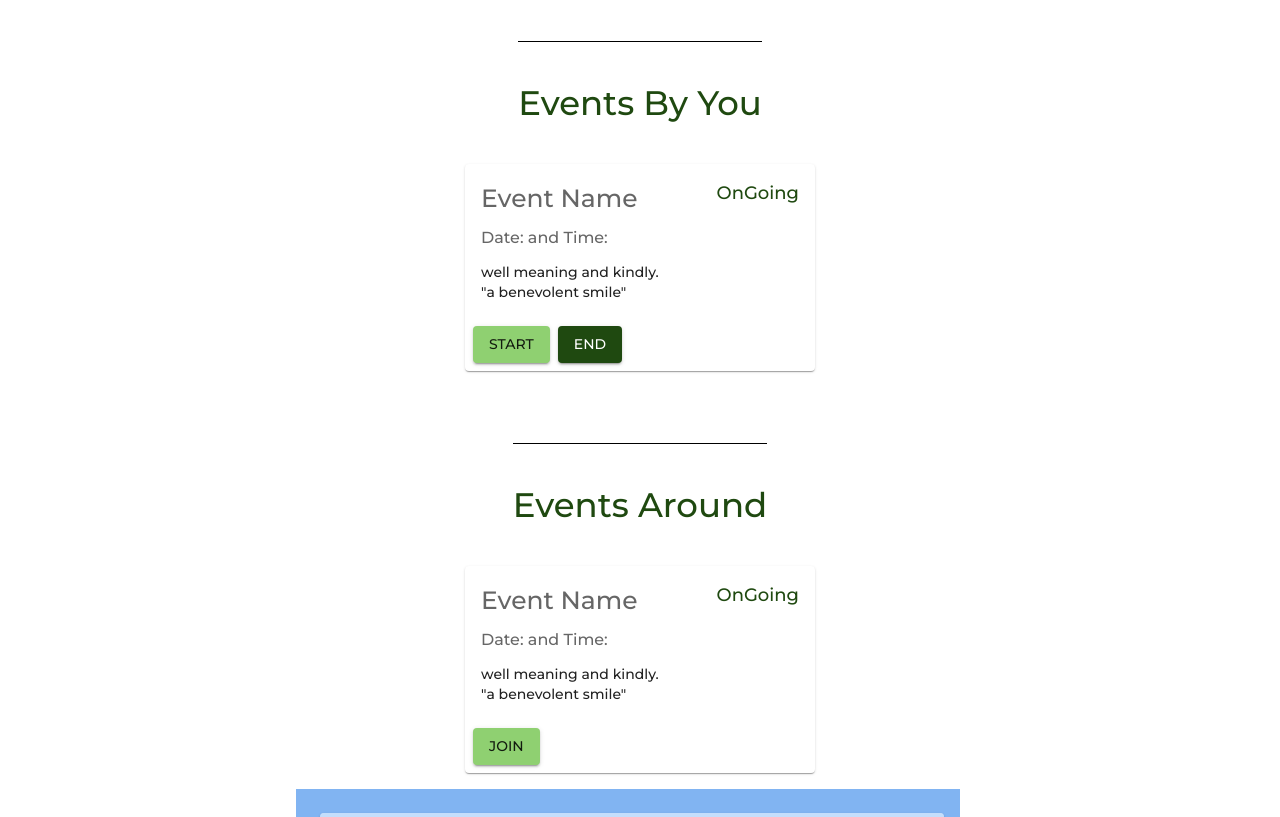
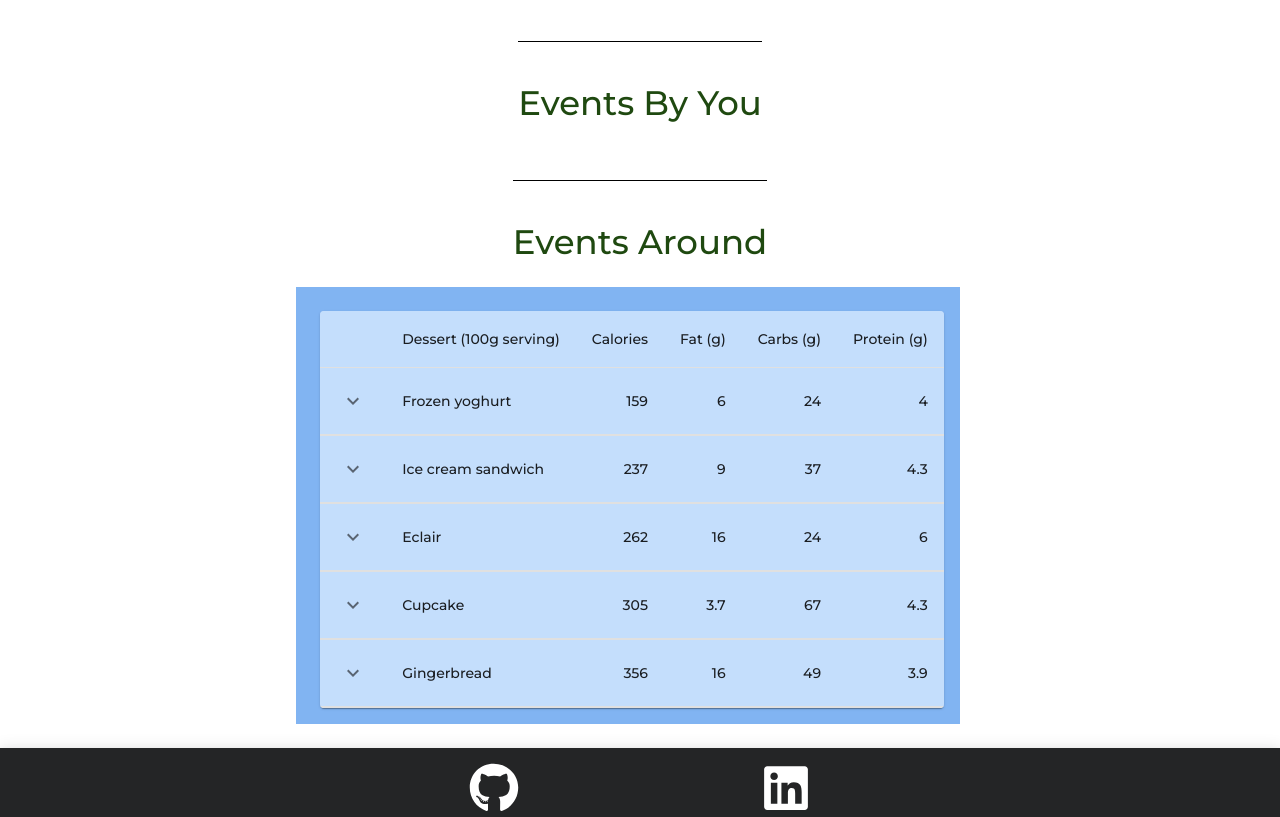
Before and after one commit to blackchapel/avni-clan, a React (Create React App) app in the folder client/: page /dashboard in a window 1280 px wide. Shown: the part 280-1097 px from the top of the page. Built offline with nearby package versions, Linux system fonts and the light colour scheme.

Commit message:
Dashboard edited

```diff
--- a/client/src/components/Dashboard.jsx
+++ b/client/src/components/Dashboard.jsx
@@ -27,6 +27,8 @@ import {
 } from "@mui/material";
 import Card from "../layout/Card";
 import Tabular from "./Tabular";
+import EventCreatedCard from "../layout/EventCreatedCard";
+import EventsAroundCard from "../layout/EventsAroundCard";
 
 const drawerWidth = 240;
 
@@ -110,16 +112,17 @@ export default function Dashboard() {
           </DrawerHeader>
           <Divider />
           <List>
-            <ListItemButton
-            >
+            <ListItemButton>
               <ListItemIcon>
                 <DashboardIcon />
               </ListItemIcon>
               <ListItemText primary="Create Events" />
             </ListItemButton>
-            <ListItemButton onClick={() => {
+            <ListItemButton
+              onClick={() => {
                 setPrevEvents(true);
-              }}>
+              }}
+            >
               <ListItemIcon>
                 <PeopleIcon />
               </ListItemIcon>
@@ -137,7 +140,10 @@ export default function Dashboard() {
           </List>
         </Drawer>
         <Main open={open}>
-        {prevEvents ? <Typography>Previous</Typography> : (<Grid
+          {prevEvents ? (
+            <Typography>Previous</Typography>
+          ) : (
+            <Grid
               container
               direction="column"
               justifyContent="flex-start"
@@ -158,7 +164,7 @@ export default function Dashboard() {
                   Events By You
                 </Typography>
               </Grid>
-            <Grid item>
+              {/* map here */}
               <Grid
                 container
                 direction="row"
@@ -167,52 +173,9 @@ export default function Dashboard() {
                 spacing={{ xs: 2, md: 4 }}
                 padding={2}
               >
-                <Grid item>
-                  <Paper>
-                    <CardContent sx={{ width: "350px" }}>
-                      <Grid
-                        container
-                        direction="row"
-                        justifyContent="space-between"
-                        alignItems="flex-start"
-                      >
-                        <Grid item>
-                          <Typography
-                            sx={{ fontSize: 25 }}
-                            color="text.secondary"
-                            gutterBottom
-                          >
-                            Event Name
-                          </Typography>
-                        </Grid>
-                        <Grid item>
-                          <Typography
-                            sx={{ fontSize: 18 }}
-                            color="secondary"
-                            gutterBottom
-                          >
-                            OnGoing
-                          </Typography>
-                        </Grid>
-                      </Grid>
-
-                      <Typography variant="h5" component="div"></Typography>
-                      <Typography sx={{ mb: 1.5 }} color="text.secondary">
-                        Date: and Time:
-                      </Typography>
-                      <Typography variant="body2">
-                        well meaning and kindly.
-                        <br />
-                        {'"a benevolent smile"'}
-                      </Typography>
-                    </CardContent>
-                    <CardActions>
-                      <Button size="medium" variant="contained">Start</Button>
-                      <Button size="medium" variant="contained" color="secondary">End</Button>
-                    </CardActions>
-                  </Paper>
-                </Grid>
-              </Grid>
+                {/* map here
+                <EventCreatedCard />
+                <EventCreatedCard /> */}
               </Grid>
               <Grid item marginTop={4}>
                 <Typography
@@ -232,50 +195,8 @@ export default function Dashboard() {
                   spacing={{ xs: 2, md: 4 }}
                   padding={2}
                 >
-                <Grid item>
-                  <Paper>
-                    <CardContent sx={{ width: "350px" }}>
-                      <Grid
-                        container
-                        direction="row"
-                        justifyContent="space-between"
-                        alignItems="flex-start"
-                      >
-                        <Grid item>
-                          <Typography
-                            sx={{ fontSize: 25 }}
-                            color="text.secondary"
-                            gutterBottom
-                          >
-                            Event Name
-                          </Typography>
-                        </Grid>
-                        <Grid item>
-                          <Typography
-                            sx={{ fontSize: 18 }}
-                            color="secondary"
-                            gutterBottom
-                          >
-                            OnGoing
-                          </Typography>
-                        </Grid>
-                      </Grid>
-
-                      <Typography variant="h5" component="div"></Typography>
-                      <Typography sx={{ mb: 1.5 }} color="text.secondary">
-                        Date: and Time:
-                      </Typography>
-                      <Typography variant="body2">
-                        well meaning and kindly.
-                        <br />
-                        {'"a benevolent smile"'}
-                      </Typography>
-                    </CardContent>
-                    <CardActions>
-                      <Button size="medium" variant="contained">Join</Button>
-                    </CardActions>
-                  </Paper>
-                </Grid>
+                  {/* map here */}
+                  {/* <EventsAroundCard /> */}
                 </Grid>
               </Grid>
               <Grid
@@ -285,8 +206,8 @@ export default function Dashboard() {
               >
                 <Tabular />
               </Grid>
-          </Grid>)}
-
+            </Grid>
+          )}
 
           {/* <div>
             <Grow
--- /dev/null
+++ b/client/src/layout/EventCreatedCard.jsx
@@ -0,0 +1,61 @@
+import React from "react";
+import {
+  Grow,
+  Grid,
+  Typography,
+  CardContent,
+  CardActions,
+  Button,
+  Paper,
+} from "@mui/material";
+function EventCreatedCard() {
+  return (
+
+                <Grid item>
+                  <Paper>
+                    <CardContent sx={{ width: "350px" }}>
+                      <Grid
+                        container
+                        direction="row"
+                        justifyContent="space-between"
+                        alignItems="flex-start"
+                      >
+                        <Grid item>
+                          <Typography
+                            sx={{ fontSize: 25 }}
+                            color="text.secondary"
+                            gutterBottom
+                          >
+                            Event Name
+                          </Typography>
+                        </Grid>
+                        <Grid item>
+                          <Typography
+                            sx={{ fontSize: 18 }}
+                            color="secondary"
+                            gutterBottom
+                          >
+                            OnGoing
+                          </Typography>
+                        </Grid>
+                      </Grid>
+                      <Typography variant="h5" component="div"></Typography>
+                      <Typography sx={{ mb: 1.5 }} color="text.secondary">
+                        Date: and Time:
+                      </Typography>
+                      <Typography variant="body2">
+                        well meaning and kindly.
+                        <br />
+                        {'"a benevolent smile"'}
+                      </Typography>
+                    </CardContent>
+                    <CardActions>
+                      <Button size="medium" variant="contained">Start</Button>
+                      <Button size="medium" variant="contained" color="secondary">End</Button>
+                    </CardActions>
+                  </Paper>
+                </Grid>
+  );
+}
+
+export default EventCreatedCard;
--- /dev/null
+++ b/client/src/layout/EventsAroundCard.jsx
@@ -0,0 +1,58 @@
+import React from "react";
+import {
+  Grow,
+  Grid,
+  Typography,
+  CardContent,
+  CardActions,
+  Button,
+  Paper,
+} from "@mui/material";
+function EventsAroundCard() {
+  return (
+    <Grid item>
+      <Paper>
+        <CardContent sx={{ width: "350px" }}>
+          <Grid
+            container
+            direction="row"
+            justifyContent="space-between"
+            alignItems="flex-start"
+          >
+            <Grid item>
+              <Typography
+                sx={{ fontSize: 25 }}
+                color="text.secondary"
+                gutterBottom
+              >
+                Event Name
+              </Typography>
+            </Grid>
+            <Grid item>
+              <Typography sx={{ fontSize: 18 }} color="secondary" gutterBottom>
+                OnGoing
+              </Typography>
+            </Grid>
+          </Grid>
+
+          <Typography variant="h5" component="div"></Typography>
+          <Typography sx={{ mb: 1.5 }} color="text.secondary">
+            Date: and Time:
+          </Typography>
+          <Typography variant="body2">
+            well meaning and kindly.
+            <br />
+            {'"a benevolent smile"'}
+          </Typography>
+        </CardContent>
+        <CardActions>
+          <Button size="medium" variant="contained">
+            Join
+          </Button>
+        </CardActions>
+      </Paper>
+    </Grid>
+  );
+}
+
+export default EventsAroundCard;
```
Lines whose indentation alone changed are shown as unchanged.
